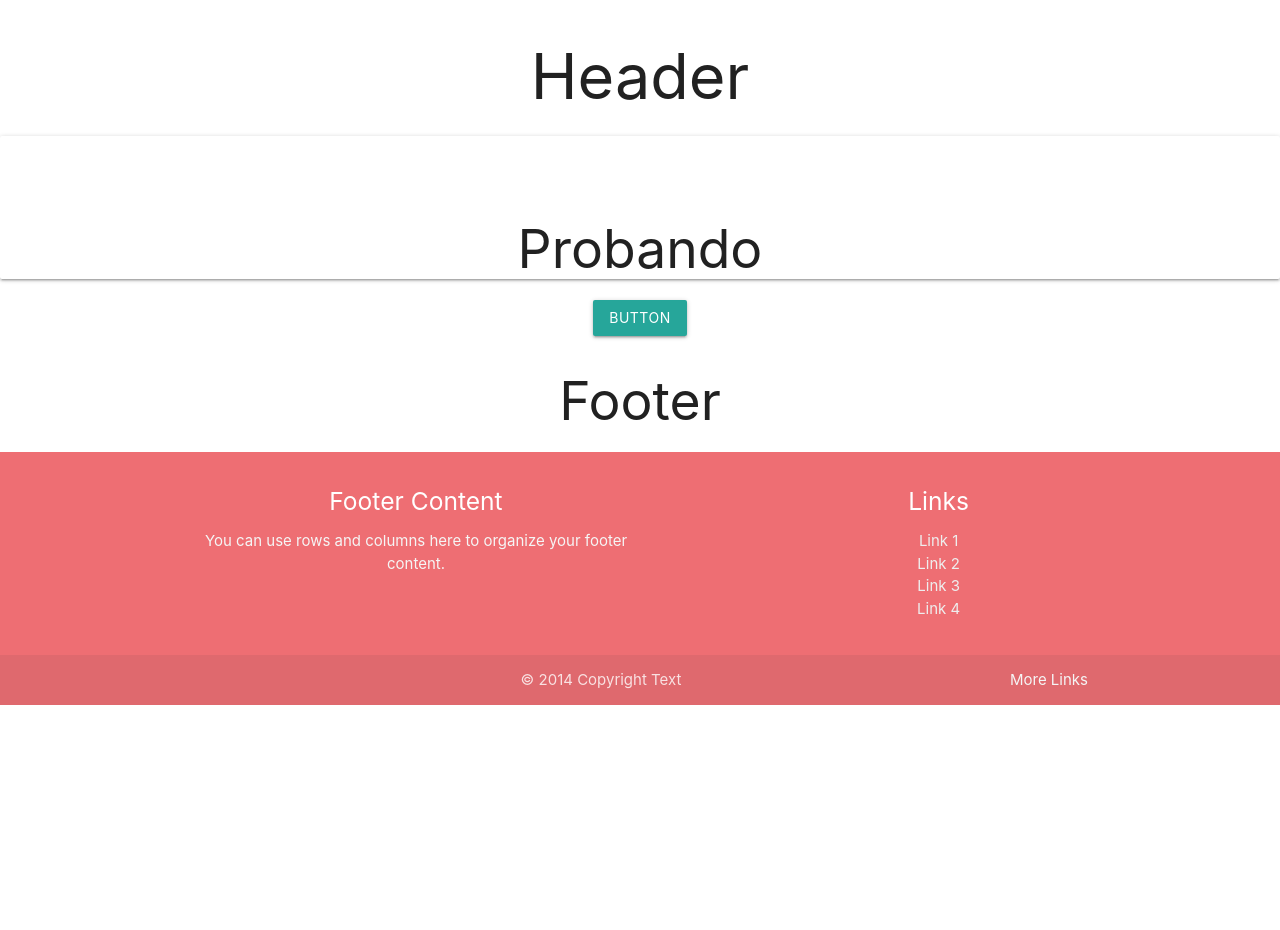
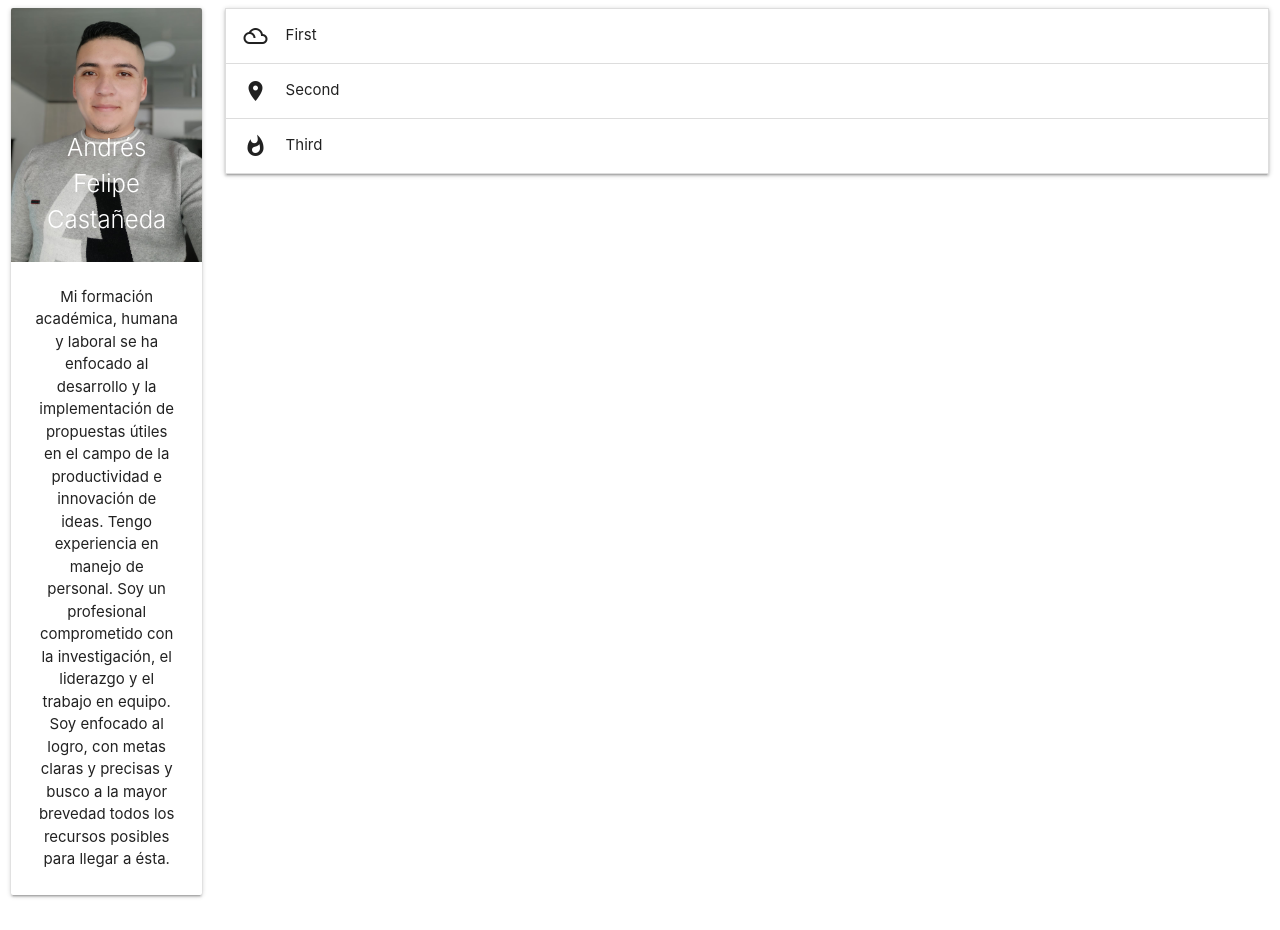
Before and after one commit to afcastaneda/MI-CV, a React (Create React App) app: page / in a window 1280 px wide. Before the commit the page ends 800 px from the top, so only its background shows below. Built offline with nearby package versions, Linux system fonts and the light colour scheme.

Commit message:
Personalizando Pagina

```diff
--- a/public/index.html
+++ b/public/index.html
@@ -10,6 +10,7 @@
       content="Web site created using create-react-app"
     />
     <link rel="apple-touch-icon" href="%PUBLIC_URL%/logo192.png" />
+    <link href="https://fonts.googleapis.com/icon?family=Material+Icons" rel="stylesheet">
     <!--
       manifest.json provides metadata used when your web app is installed on a
       user's mobile device or desktop. See https://developers.google.com/web/fundamentals/web-app-manifest/
--- a/src/App.css
+++ b/src/App.css
@@ -36,3 +36,8 @@
     transform: rotate(360deg);
   }
 }
+
+#myImage {
+  width: 100%;
+  height: auto;
+}
--- a/src/App.js
+++ b/src/App.js
@@ -5,21 +5,42 @@ import M from 'materialize-css';
 //Importo el componente
 import Header1 from './components/header'
 import Footer1 from './components/footer'
+import img1 from './components/img/1.jpg';
 
 function App() {
   return (
     <div className="App">
 
+      <div className="row">
+        <div className="col s2">
+          <div className="card">
+            <div className="card-image">
+              <img src={img1} id='myImage'/>
+              <span class="card-title">Andrés Felipe Castañeda</span>
+            </div>
+            <div class="card-content">
+              <p>Mi formación académica, humana y laboral se ha enfocado al desarrollo
+                  y la implementación de propuestas útiles en el campo de la
+                  productividad e innovación de ideas. Tengo experiencia en manejo de
+                  personal. Soy un profesional comprometido con la investigación, el
+                  liderazgo y el trabajo en equipo. Soy enfocado al logro, con metas claras
+                  y precisas y busco a la mayor brevedad todos los recursos posibles para
+                  llegar a ésta.</p>
+            </div>
+          </div>
+
+        </div>
+        <div className='col s10'>
+        <Footer1/>
+        </div>
+
+      </div>
+
       {/*Llamando el componente Header*/}
-      <Header1></Header1>
-        <div className="card">
-          <div className="card-content"></div>
-          <h2>Probando</h2>
-        </div>
-        <a class="waves-effect waves-light btn">button</a>
+
 
         {/*Llamando el componente Footer*/}
-      <Footer1/>
+
     </div>
 
   );
--- a/src/components/footer/index.js
+++ b/src/components/footer/index.js
@@ -1,34 +1,29 @@
-import React from "react";
+import React, { useEffect } from 'react';
+import M from 'materialize-css';
 
 const Aux2 = () => {
+    useEffect(() => {
+        // Inicialización del collapsible cuando el componente se monta
+        var elems = document.querySelectorAll('.collapsible');
+        M.Collapsible.init(elems);
+      }, []);
+
     return(
         <div>
-            <h2>Footer</h2>
-            <footer class="page-footer">
-            <div class="container">
-                <div class="row">
-                <div class="col l6 s12">
-                    <h5 class="white-text">Footer Content</h5>
-                    <p class="grey-text text-lighten-4">You can use rows and columns here to organize your footer content.</p>
-                </div>
-                <div class="col l4 offset-l2 s12">
-                    <h5 class="white-text">Links</h5>
-                    <ul>
-                    <li><a class="grey-text text-lighten-3" href="#!">Link 1</a></li>
-                    <li><a class="grey-text text-lighten-3" href="#!">Link 2</a></li>
-                    <li><a class="grey-text text-lighten-3" href="#!">Link 3</a></li>
-                    <li><a class="grey-text text-lighten-3" href="#!">Link 4</a></li>
-                    </ul>
-                </div>
-                </div>
-            </div>
-            <div class="footer-copyright">
-                <div class="container">
-                © 2014 Copyright Text
-                <a class="grey-text text-lighten-4 right" href="#!">More Links</a>
-                </div>
-            </div>
-            </footer>
+            <ul className="collapsible">
+                <li>
+                <div class="collapsible-header"><i class="material-icons">filter_drama</i>First</div>
+                <div class="collapsible-body"><span>Lorem ipsum dolor sit amet.</span></div>
+                </li>
+                <li>
+                <div class="collapsible-header"><i class="material-icons">place</i>Second</div>
+                <div class="collapsible-body"><span>Lorem ipsum dolor sit amet.</span></div>
+                </li>
+                <li>
+                <div class="collapsible-header"><i class="material-icons">whatshot</i>Third</div>
+                <div class="collapsible-body"><span>Lorem ipsum dolor sit amet.</span></div>
+                </li>
+            </ul>
         </div>
     );
 };
--- a/src/components/header/index.js
+++ b/src/components/header/index.js
@@ -1,10 +1,18 @@
-import React from "react";
+import React, { useEffect } from 'react';
+import M from 'materialize-css';
 
 //Se genera componente
 const Aux = () => {
+    useEffect(() => {
+        // Inicialización del collapsible cuando el componente se monta
+        var elems = document.querySelectorAll('.parallax');
+        M.Collapsible.init(elems);
+      }, []);
+
     return(
         <div>
-            <h1>Header</h1>
+
+
         </div>
     );
 };
```
Also changed, not shown: src/components/img/1.jpg (added), src/index.js (line endings or trailing spaces).
